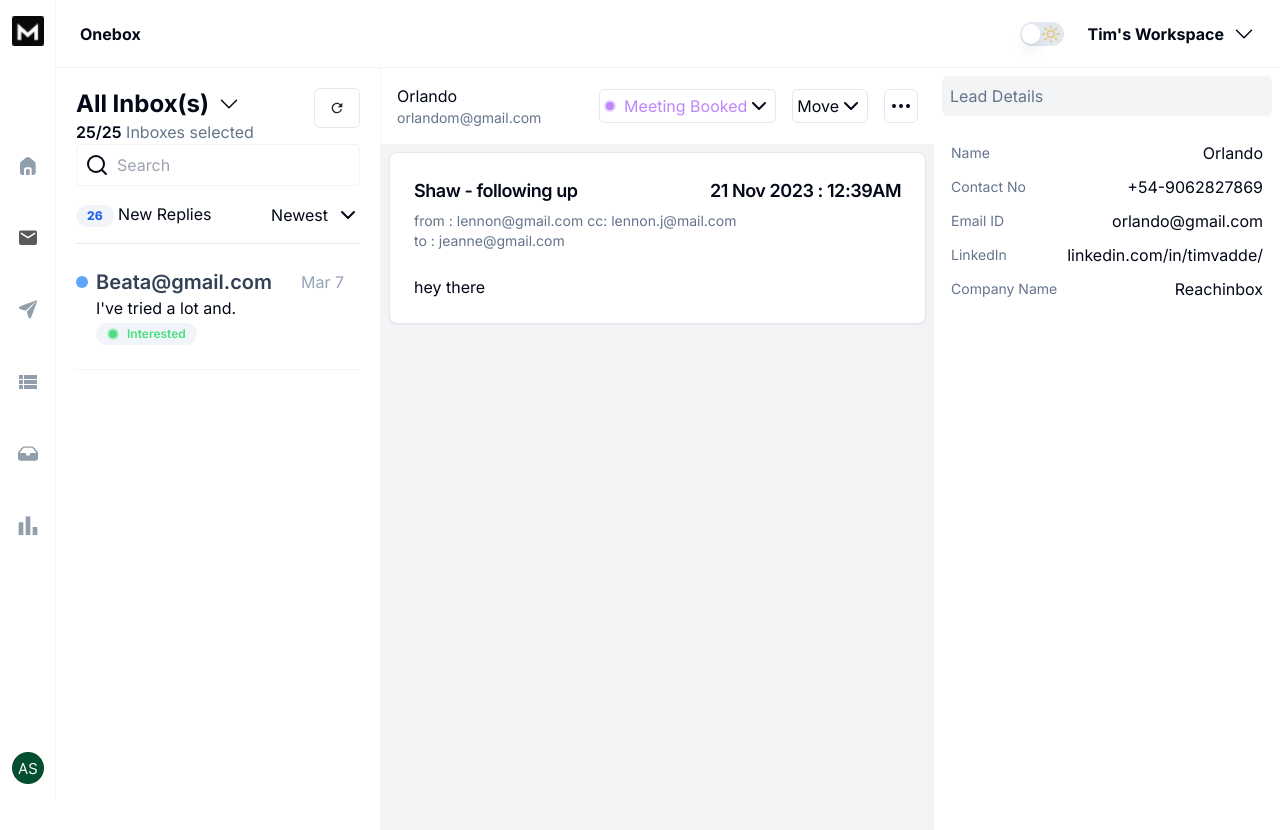
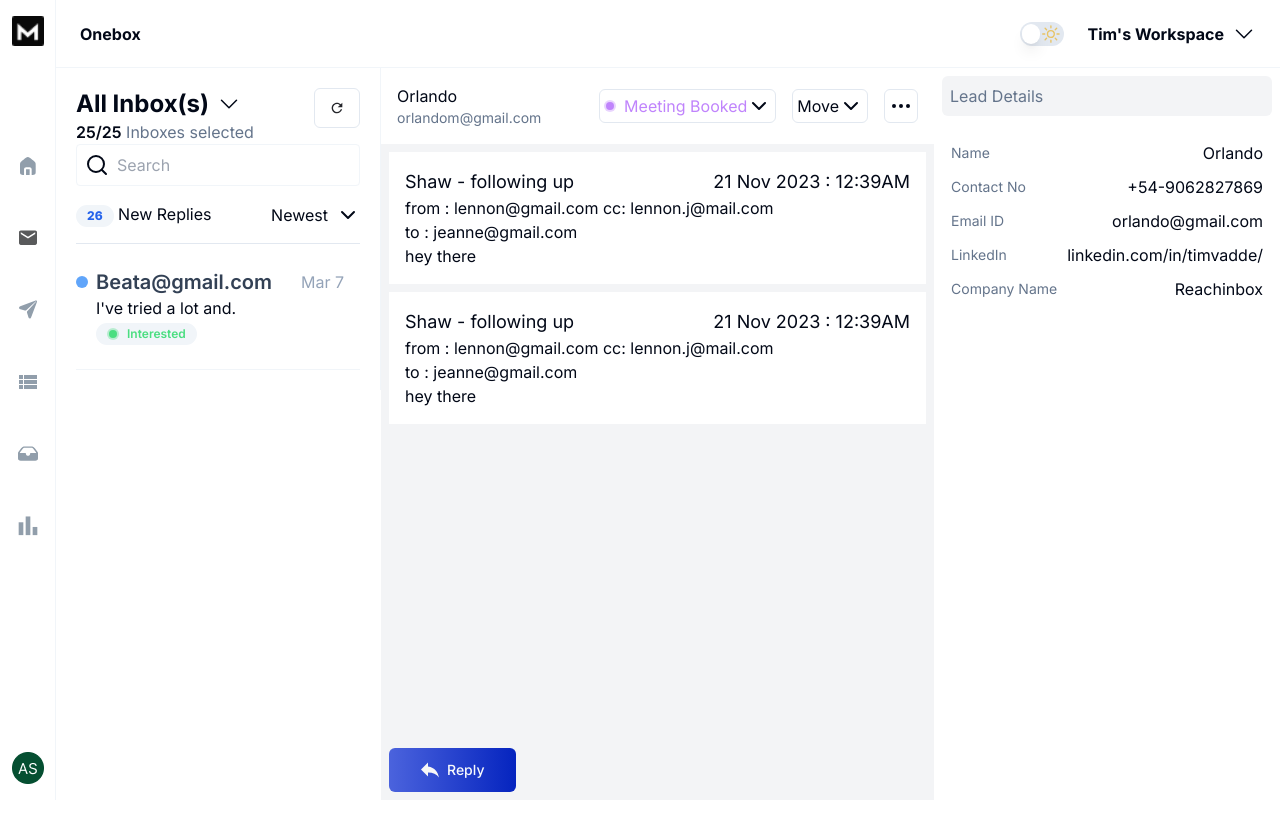
Before and after one commit to dev-subhadeep/mailassure, a Next.js app: page /dashboard/inbox in a window 1280 px wide. Shown: the top 830 px of the page. After the commit the page ends 800 px from the top, so only its background shows below. Built offline with nearby package versions, Linux system fonts and the light colour scheme.

Commit message:
feat: Change inbox page layout and remove cards the hydration error is solved after removing card

```diff
--- a/src/app/dashboard/inbox/page.tsx
+++ b/src/app/dashboard/inbox/page.tsx
@@ -1,17 +1,21 @@
 import EmailContentCard from "@/components/EmailContentCard"
 import EmailHeader from "@/components/EmailHeader"
+import ReplyIcon from "@/components/Icons/ReplyIcon"
 import InboxColumn from "@/components/InboxColumn"
 import LeadDetails from "@/components/LeadDetails"
+import { Button } from "@/components/ui/button"
 import React from "react"
 
 const InboxPage = () => {
   return (
-    <div className="flex">
+    <div className="flex h-[calc(100vh-68px)]">
       <div>
         <InboxColumn />
       </div>
-      <div className="bg-gray-100 flex-grow">
+      <div className="flex-grow bg-gray-100">
+        <div className="flex flex-col h-full justify-between">
           <EmailHeader />
+          <div className="flex-grow">
             <EmailContentCard
               subject="Shaw - following up"
               date="2023-11-21T00:39:19.000Z"
@@ -19,6 +23,22 @@ const InboxPage = () => {
               fromEmail="lennon@gmail.com"
               toEmail="jeanne@gmail.com"
             />
+            <EmailContentCard
+              subject="Shaw - following up"
+              date="2023-11-21T00:39:19.000Z"
+              body="hey there"
+              fromEmail="lennon@gmail.com"
+              toEmail="jeanne@gmail.com"
+            />
+          </div>
+          <div className="p-2">
+            <Button variant="primary" size="lg">
+              <span className="flex gap-2 items-center">
+                <ReplyIcon /> Reply
+              </span>
+            </Button>
+          </div>
+        </div>
       </div>
       <div>
         <LeadDetails />
--- a/src/components/EmailContentCard/index.tsx
+++ b/src/components/EmailContentCard/index.tsx
@@ -1,12 +1,5 @@
 import React from "react"
-import {
-  Card,
-  CardContent,
-  CardDescription,
-  CardFooter,
-  CardHeader,
-  CardTitle,
-} from "@/components/ui/card"
+
 import { formatDate } from "@/lib/utils"
 
 interface EmailContentProps {
@@ -26,20 +19,20 @@ const EmailContentCard = ({
 }: EmailContentProps) => {
   const formattedDate = formatDate(new Date(date))
   return (
-    <div className="m-2">
-      <Card>
-        <CardHeader>
-          <CardTitle className="flex justify-between text-lg">
+    <div className="m-2 bg-white p-4">
+      <div>
+        <div>
+          <div className="flex justify-between text-lg">
             <span>{subject}</span>
             <span>{formattedDate}</span>
-          </CardTitle>
-          <CardDescription>
+          </div>
+          <div>
             <p>from : {fromEmail} cc: lennon.j@mail.com</p>
             <p>to : {toEmail}</p>
-          </CardDescription>
-        </CardHeader>
-        <CardContent>{body}</CardContent>
-      </Card>
+          </div>
+        </div>
+        <div>{body}</div>
+      </div>
     </div>
   )
 }
--- a/src/components/EmailHeader/EmailActions.tsx
+++ b/src/components/EmailHeader/EmailActions.tsx
@@ -20,8 +20,8 @@ const EmailActions = () => {
         </div>
       </DropdownMenuTrigger>
       <DropdownMenuContent>
-        <DropdownMenuItem>Team</DropdownMenuItem>
-        <DropdownMenuItem>Subscription</DropdownMenuItem>
+        <DropdownMenuItem>Unread</DropdownMenuItem>
+        <DropdownMenuItem>Delete</DropdownMenuItem>
       </DropdownMenuContent>
     </DropdownMenu>
   )
--- a/src/components/EmailHeader/EmailSettings.tsx
+++ b/src/components/EmailHeader/EmailSettings.tsx
@@ -19,8 +19,7 @@ const EmailSettings = () => {
         </div>
       </DropdownMenuTrigger>
       <DropdownMenuContent>
-        <DropdownMenuItem>Team</DropdownMenuItem>
-        <DropdownMenuItem>Subscription</DropdownMenuItem>
+        <DropdownMenuItem>Settings</DropdownMenuItem>
       </DropdownMenuContent>
     </DropdownMenu>
   )
--- a/src/components/EmailHeader/LeadStatus.tsx
+++ b/src/components/EmailHeader/LeadStatus.tsx
@@ -20,8 +20,10 @@ const LeadStatus = () => {
         </div>
       </DropdownMenuTrigger>
       <DropdownMenuContent>
-        <DropdownMenuItem>Team</DropdownMenuItem>
-        <DropdownMenuItem>Subscription</DropdownMenuItem>
+        <DropdownMenuItem>Interested</DropdownMenuItem>
+        <DropdownMenuItem>Meeting Booked</DropdownMenuItem>
+        <DropdownMenuItem>Meeting Completed</DropdownMenuItem>
+        <DropdownMenuItem>Closed</DropdownMenuItem>
       </DropdownMenuContent>
     </DropdownMenu>
   )
--- /dev/null
+++ b/src/components/Icons/ReplyIcon.tsx
@@ -0,0 +1,20 @@
+import React from "react"
+
+const ReplyIcon = () => {
+  return (
+    <svg
+      width="18"
+      height="16"
+      viewBox="0 0 18 16"
+      fill="none"
+      xmlns="http://www.w3.org/2000/svg"
+    >
+      <path
+        d="M7 4.5V0.5L0 7.5L7 14.5V10.4C12 10.4 15.5 12 18 15.5C17 10.5 14 5.5 7 4.5Z"
+        fill="#F7F7F7"
+      />
+    </svg>
+  )
+}
+
+export default ReplyIcon
--- a/src/components/InboxColumn/index.tsx
+++ b/src/components/InboxColumn/index.tsx
@@ -11,7 +11,7 @@ import InboxList from "./InboxList"
 
 const InboxColumn = () => {
   return (
-    <div className="p-5 border-r border-slate-100 h-screen">
+    <div className="p-5 border-r border-slate-100 overflow-y-auto">
       <div className="flex justify-between gap-10">
         <div>
           <h1 className="flex items-center gap-2 text-2xl font-bold">
```
Also changed, not shown: src/components/EmailSeparator/index.tsx (added). Lines whose indentation alone changed are shown as unchanged.
